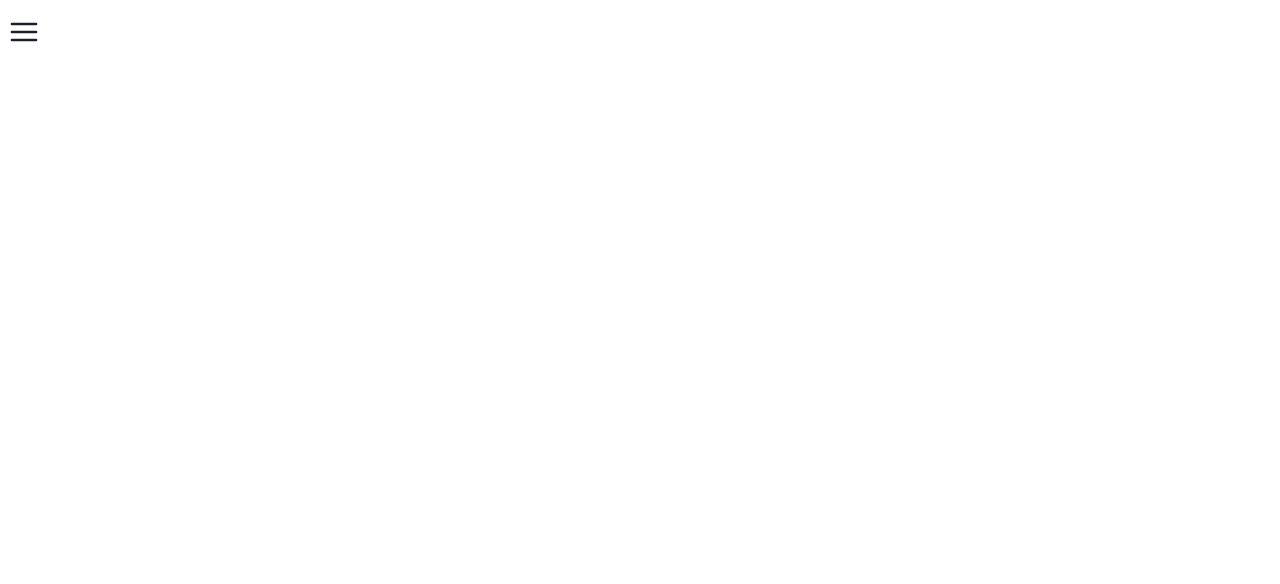
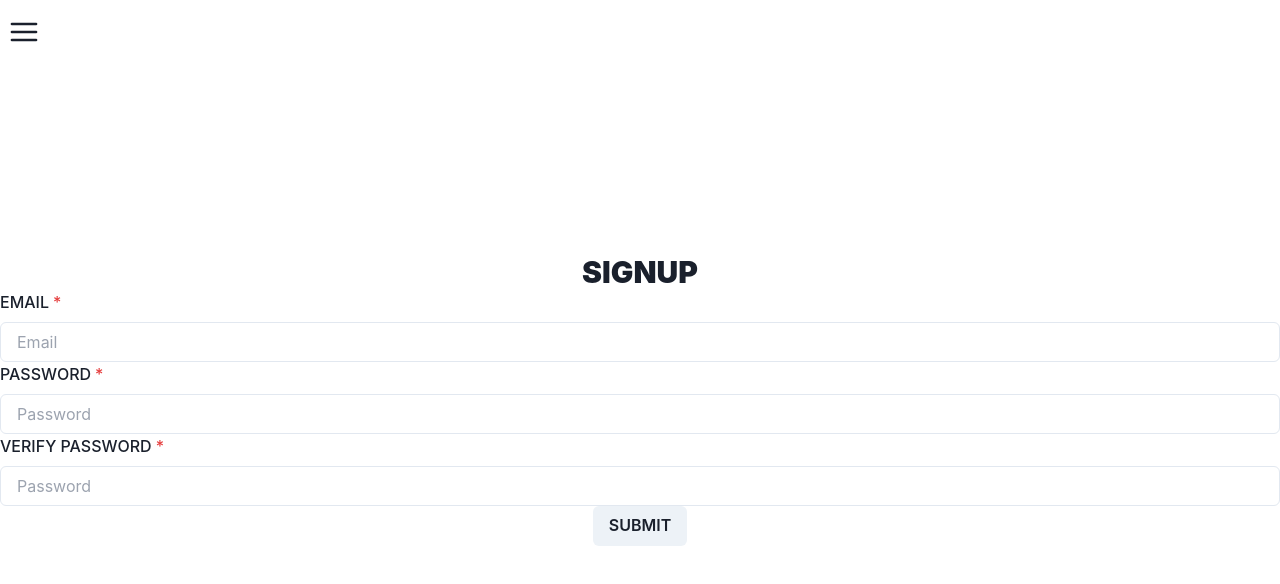
Before and after one commit to muuuy/japanese-dictionary, a React (Vite) app in the folder client/: page /signup in a window 1280 px wide. Before the commit this address had no page. Shown: the top 584 px of the page. Built offline with nearby package versions, Linux system fonts and the light colour scheme; no server answers.

Commit message:
started working on user forms

```diff
--- a/client/package.json
+++ b/client/package.json
@@ -15,6 +15,7 @@
     "@emotion/react": "^11.11.4",
     "@emotion/styled": "^11.11.5",
     "@radix-ui/react-slot": "^1.1.0",
+    "axios": "^1.7.2",
     "class-variance-authority": "^0.7.0",
     "clsx": "^2.1.1",
     "framer-motion": "^11.2.12",
@@ -23,7 +24,7 @@
     "react-dom": "^18.3.1",
     "react-icons": "^5.2.1",
     "react-router-dom": "^6.24.0",
-    "socket.io": "^4.7.5",
+    "socket.io-client": "^4.7.5",
     "tailwind-merge": "^2.3.0",
     "tailwindcss-animate": "^1.0.7"
   },
--- a/client/src/App.tsx
+++ b/client/src/App.tsx
@@ -7,6 +7,9 @@ import Home from "./pages/Home";
 import WhiteboardForm from "./pages/WhiteboardForm";
 import Whiteboard from "./pages/Whiteboard";
 import Flashcards from "./pages/Flashcards";
+
+import Login from "./pages/Login";
+import Signup from "./pages/Signup";
 
 function App() {
   return (
@@ -19,6 +22,9 @@ function App() {
             <Route path="/create-whiteboard/" element={<WhiteboardForm />} />
             <Route path="/whiteboard/" element={<Whiteboard />} />
             <Route path="/flashcards/" element={<Flashcards />} />
+
+            <Route path="/login/" element={<Login />} />
+            <Route path="/signup/" element={<Signup />} />
           </Routes>
         </div>
       </div>
--- a/client/src/components/Flashcard/FlashcardComponent.tsx
+++ b/client/src/components/Flashcard/FlashcardComponent.tsx
@@ -1,5 +1,5 @@
 import { useEffect } from "react";
-import Flashcard from "../../interfaces";
+import { Flashcard } from "../../interfaces";
 
 const FlashcardComponent: React.FC<Flashcard> = ({
   id,
@@ -7,9 +7,7 @@ const FlashcardComponent: React.FC<Flashcard> = ({
   definition,
 }) => {
   return (
-    <div
-      className="flex flex-row gap-4 w-96 p-4 border-2 border-teal rounded-xl cursor-pointer hover:scale-105 ease-out	duration-300"
-    >
+    <div className="flex flex-row gap-4 w-96 p-4 border-2 border-teal rounded-xl cursor-pointer hover:scale-105 ease-out	duration-300">
       <p className="w-1/3 font-black text-xl">{character}</p>
       <p className="text-xl text-wrap truncate max-h-40">{definition}</p>
     </div>
--- a/client/src/components/Navbar.tsx
+++ b/client/src/components/Navbar.tsx
@@ -17,7 +17,7 @@ const Navbar = () => {
   };
 
   return (
-    <div className="sticky top-0">
+    <div className="sticky top-0 z-50">
       <HamburgerIcon
         boxSize="32px"
         className="ml-2 mt-4 cursor-pointer absolute"
--- a/client/src/components/WhiteboardComponents/WhiteboardBoard.tsx
+++ b/client/src/components/WhiteboardComponents/WhiteboardBoard.tsx
@@ -1,6 +1,12 @@
 import { useState, useRef, useEffect } from "react";
+import io from "socket.io-client";
+
+import { DrawingData } from "../../interfaces";
 
 import { Button } from "@chakra-ui/react";
+
+const SERVER_URL = "http://localhost:5173/";
+const socket = io(SERVER_URL);
 interface WhiteboardBoardProps {
   colorValue: string;
   penSize: number;
@@ -14,6 +20,8 @@ const WhiteboardBoard: React.FC<WhiteboardBoardProps> = ({
   colorValue,
   penSize,
 }) => {
+  useEffect(() => {}, []);
+
   const whiteboard = useRef<HTMLDivElement | null>(null);
   const canvas = useRef<HTMLCanvasElement | null>(null);
   const [isDrawing, setIsDrawing] = useState(false);
@@ -36,8 +44,11 @@ const WhiteboardBoard: React.FC<WhiteboardBoardProps> = ({
     };
 
     resizeCanvas();
+    window.addEventListener("resize", resizeCanvas);
 
-    window.addEventListener("resize", resizeCanvas);
+    socket.on("draw", (data: DrawingData) => {
+      console.log("recieved data", data);
+    });
 
     return () => {
       window.removeEventListener("resize", resizeCanvas);
@@ -69,7 +80,7 @@ const WhiteboardBoard: React.FC<WhiteboardBoardProps> = ({
           context.stroke();
           context.closePath();
 
-          setMouseLocation({ mouseX, mouseY });
+          setMouseLocation((prev) => ({ mouseX, mouseY }));
         }
       }
     }
@@ -107,7 +118,7 @@ const WhiteboardBoard: React.FC<WhiteboardBoardProps> = ({
         CLEAR BOARD
       </Button>
       <div
-        className="w-11/12 my-8 flex-1 border-2 border-black"
+        className="w-11/12 my-8 flex-1 border-2 border-black cursor-crosshair"
         ref={whiteboard}
       >
         <canvas
--- a/client/src/index.css
+++ b/client/src/index.css
@@ -13,6 +13,10 @@
 
   .page--header-description {
     @apply text-2xl font-semibold italic;
+  }
+
+  .user-form--header {
+    @apply font-black text-3xl;
   }
 }
 
--- a/client/src/pages/Flashcards.tsx
+++ b/client/src/pages/Flashcards.tsx
@@ -5,7 +5,7 @@ import { Input, Button } from "@chakra-ui/react";
 import FlashcardComponent from "../components/Flashcard/FlashcardComponent";
 import AddFlashcard from "../components/Flashcard/AddFlashcard";
 
-import Flashcard from "../interfaces";
+import { Flashcard } from "../interfaces";
 
 const Flashcards = () => {
   const [flashcards, setFlashcards] = useState<Flashcard[]>([
--- /dev/null
+++ b/client/src/pages/Login.tsx
@@ -0,0 +1,51 @@
+import { useState } from "react";
+
+import { FormControl, FormLabel, Button, Input } from "@chakra-ui/react";
+
+interface LoginData {
+  email: string;
+  password: string;
+}
+
+const Login = () => {
+  const [formData, setFormData] = useState<LoginData>({
+    email: "",
+    password: "",
+  });
+
+  const handleInput = (event: React.ChangeEvent<HTMLInputElement>) => {
+    event.preventDefault();
+    setFormData({ ...formData, [event.target.name]: event.target.value });
+  };
+
+  return (
+    <div className="flex flex-col flex-1 justify-center items-center text-center">
+      <h1 className="user-form--header">LOGIN</h1>
+      <FormControl
+        className="flex-col justify-center items-center text-center"
+        isRequired
+      >
+        <FormLabel htmlFor="login--email">EMAIL</FormLabel>
+        <Input
+          id="login--email"
+          name="email"
+          type="email"
+          placeholder="Email"
+          autoComplete="email"
+          onChange={handleInput}
+        />
+        <FormLabel htmlFor="login--password">PASSWORD</FormLabel>
+        <Input
+          id="login--password"
+          name="password"
+          type="password"
+          placeholder="Password"
+          onChange={handleInput}
+        />
+        <Button>SUBMIT</Button>
+      </FormControl>
+    </div>
+  );
+};
+
+export default Login;
--- /dev/null
+++ b/client/src/pages/Signup.tsx
@@ -0,0 +1,59 @@
+import { useState } from "react";
+
+import { FormControl, FormLabel, Button, Input } from "@chakra-ui/react";
+
+interface SignupData {
+  email: string;
+  password: string;
+}
+
+const Signup = () => {
+  const [formData, setFormData] = useState<SignupData>({
+    email: "",
+    password: "",
+  });
+
+  const handleInput = (event: React.ChangeEvent<HTMLInputElement>) => {
+    event.preventDefault();
+    setFormData({ ...formData, [event.target.name]: event.target.value });
+  };
+
+  return (
+    <div className="flex flex-col flex-1 justify-center items-center text-center">
+      <h1 className="user-form--header">SIGNUP</h1>
+      <FormControl
+        className="flex-col justify-center items-center gap-4"
+        isRequired
+      >
+        <FormLabel htmlFor="signup--email">EMAIL</FormLabel>
+        <Input
+          id="signup--email"
+          name="email"
+          type="email"
+          placeholder="Email"
+          autoComplete="email"
+          onChange={handleInput}
+        />
+        <FormLabel htmlFor="signup--password">PASSWORD</FormLabel>
+        <Input
+          id="signup--password"
+          name="password"
+          type="password"
+          placeholder="Password"
+          onChange={handleInput}
+        />
+        <FormLabel htmlFor="signup--verify-password">VERIFY PASSWORD</FormLabel>
+        <Input
+          id="signup--verify-password"
+          name="verify-password"
+          type="password"
+          placeholder="Password"
+          onChange={handleInput}
+        />
+        <Button>SUBMIT</Button>
+      </FormControl>
+    </div>
+  );
+};
+
+export default Signup;
```
Also changed, not shown: client/src/interfaces.ts (+11 -2 lines), 1 other file (tests, documents, lock files or other folders).
